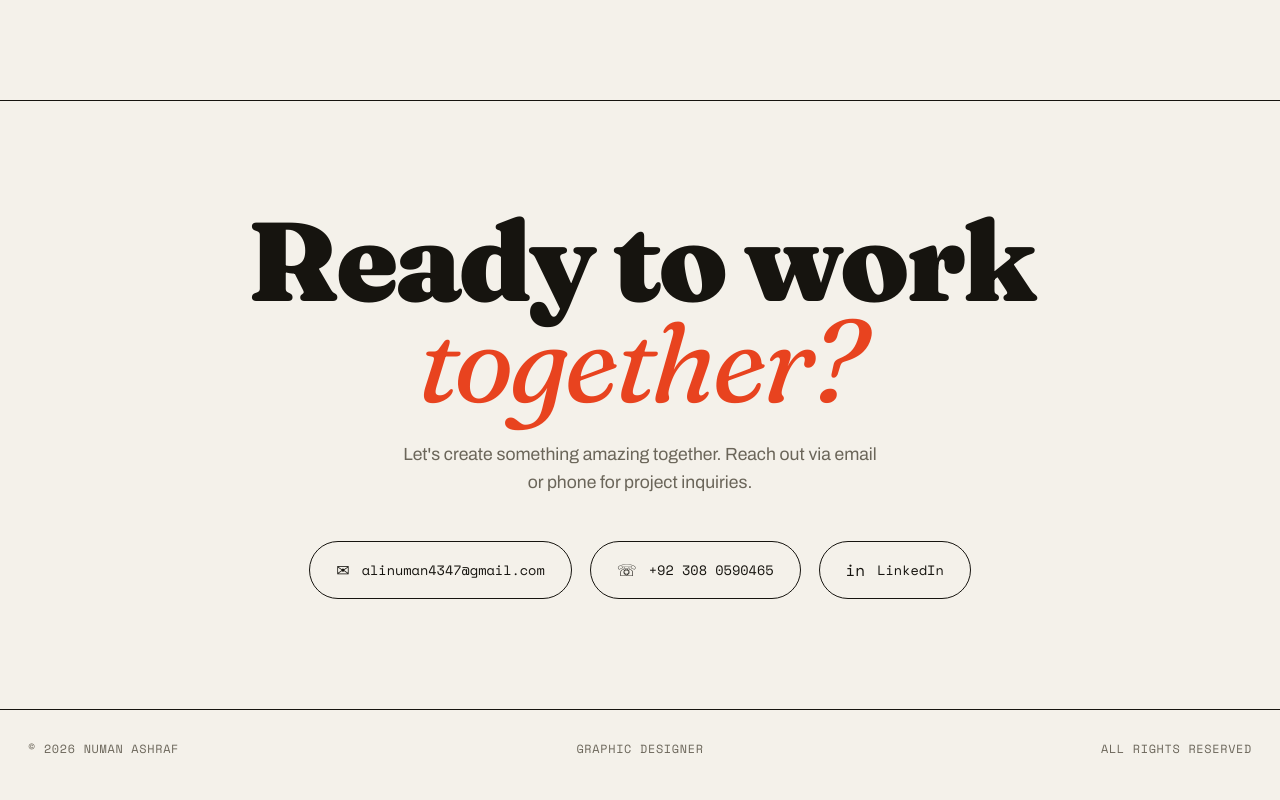
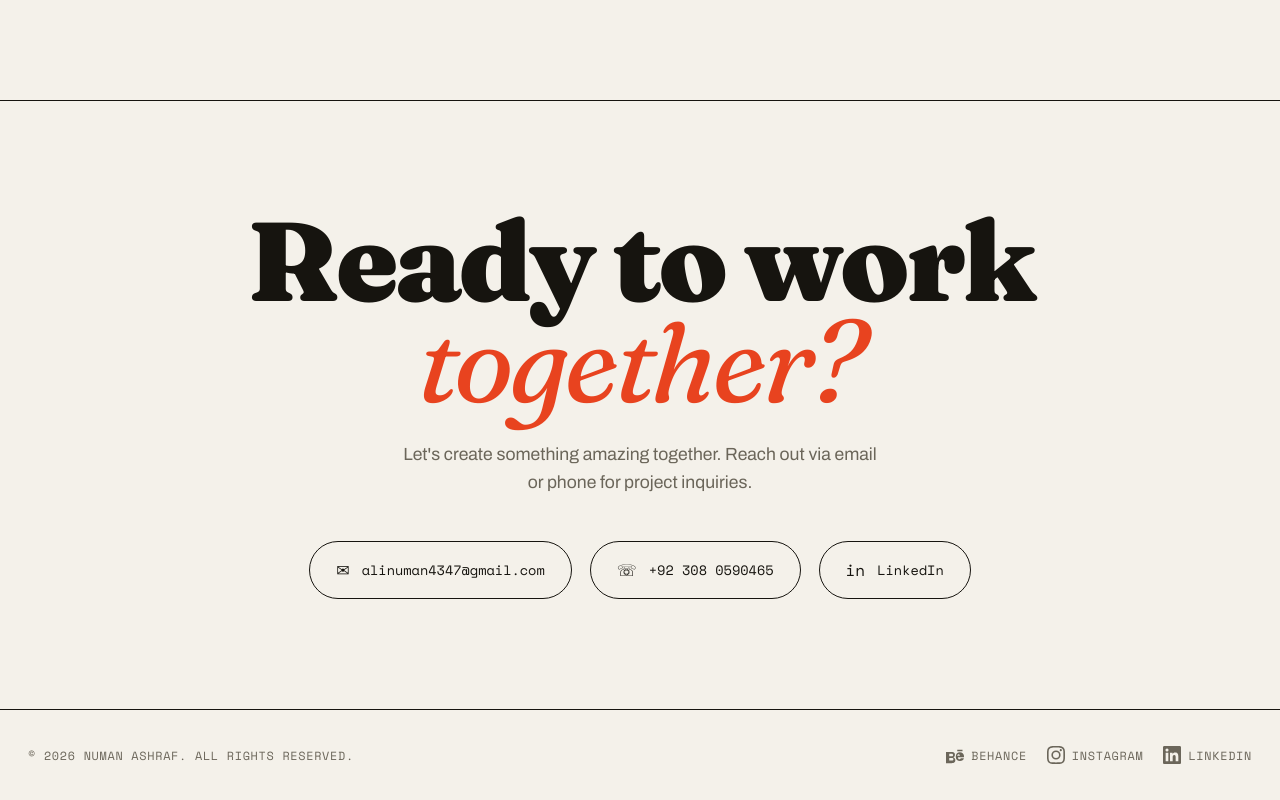
Before and after one commit to alinuman4347-svg/portfolio-site, a React (Vite) app: page / in a window 1280 px wide. Shown: the part 4879-5679 px from the top of the page. Built offline with nearby package versions, Linux system fonts and the light colour scheme.

Commit message:
Update footer with Behance, Instagram, LinkedIn social icons and 2026 copyright

```diff
--- a/src/components/Footer.jsx
+++ b/src/components/Footer.jsx
@@ -2,9 +2,27 @@ export default function Footer() {
   return (
     <footer>
       <div className="wrap foot">
-        <span>© 2026 Numan Ashraf</span>
-        <span>Graphic Designer</span>
-        <span>All rights reserved</span>
+        <span className="foot-copy">© 2026 Numan Ashraf. All Rights Reserved.</span>
+        <div className="foot-socials">
+          <a href="https://www.behance.net/numanali65" target="_blank" rel="noopener noreferrer" className="foot-social-link" aria-label="Behance">
+            <svg width="18" height="18" viewBox="0 0 24 24" fill="currentColor" aria-hidden="true">
+              <path d="M22 7h-7V5h7v2zm1.726 10c-.442 1.297-2.029 3-5.101 3-3.074 0-5.564-1.729-5.564-5.675 0-3.91 2.325-5.92 5.466-5.92 3.082 0 4.964 1.782 5.375 4.426.078.506.109 1.188.095 2.14H15.97c.13 1.2.247 1.561.495 2.024.247.463.742.765 1.469.765.92 0 1.301-.378 1.726-1.28H23.726zm-5.106-3.88c-.196-1.57-.793-2.18-1.793-2.18-1.009 0-1.73.645-1.952 2.18h3.745zM8.276 8.117C9.454 8.117 10.547 8.5 11.21 9.347c.47.586.704 1.38.704 2.374 0 1.032-.274 1.87-.822 2.514-.272.32-.723.62-1.353.896.869.253 1.54.714 2.01 1.38.476.67.713 1.5.713 2.488 0 1.168-.37 2.11-1.105 2.82-.978.938-2.47 1.181-3.842 1.181H0V8.117h8.276zM4.32 10.84v2.736h3.245c.613 0 1.087-.127 1.42-.38.334-.254.5-.64.5-1.158 0-.521-.166-.914-.496-1.178-.33-.264-.8-.396-1.41-.396H4.32v.376zm0 5.344v3.216h3.517c.677 0 1.19-.154 1.537-.461.348-.307.52-.74.52-1.298 0-.558-.178-.987-.533-1.286-.356-.3-.87-.45-1.543-.45H4.32v.279z"/>
+            </svg>
+            Behance
+          </a>
+          <a href="https://www.instagram.com/numan_ali65/" target="_blank" rel="noopener noreferrer" className="foot-social-link" aria-label="Instagram">
+            <svg width="18" height="18" viewBox="0 0 24 24" fill="currentColor" aria-hidden="true">
+              <path d="M12 2.163c3.204 0 3.584.012 4.85.07 3.252.148 4.771 1.691 4.919 4.919.058 1.265.069 1.645.069 4.849 0 3.205-.012 3.584-.069 4.849-.149 3.225-1.664 4.771-4.919 4.919-1.266.058-1.644.07-4.85.07-3.204 0-3.584-.012-4.849-.07-3.26-.149-4.771-1.699-4.919-4.92-.058-1.265-.07-1.644-.07-4.849 0-3.204.013-3.583.07-4.849.149-3.227 1.664-4.771 4.919-4.919 1.266-.057 1.645-.069 4.849-.069zM12 0C8.741 0 8.333.014 7.053.072 2.695.272.273 2.69.073 7.052.014 8.333 0 8.741 0 12c0 3.259.014 3.668.072 4.948.2 4.358 2.618 6.78 6.98 6.98C8.333 23.986 8.741 24 12 24c3.259 0 3.668-.014 4.948-.072 4.354-.2 6.782-2.618 6.979-6.98.059-1.28.073-1.689.073-4.948 0-3.259-.014-3.667-.072-4.947-.196-4.354-2.617-6.78-6.979-6.98C15.668.014 15.259 0 12 0zm0 5.838a6.162 6.162 0 100 12.324 6.162 6.162 0 000-12.324zM12 16a4 4 0 110-8 4 4 0 010 8zm6.406-11.845a1.44 1.44 0 100 2.881 1.44 1.44 0 000-2.881z"/>
+            </svg>
+            Instagram
+          </a>
+          <a href="https://www.linkedin.com/in/numan-ali65/" target="_blank" rel="noopener noreferrer" className="foot-social-link" aria-label="LinkedIn">
+            <svg width="18" height="18" viewBox="0 0 24 24" fill="currentColor" aria-hidden="true">
+              <path d="M20.447 20.452h-3.554v-5.569c0-1.328-.027-3.037-1.852-3.037-1.853 0-2.136 1.445-2.136 2.939v5.667H9.351V9h3.414v1.561h.046c.477-.9 1.637-1.85 3.37-1.85 3.601 0 4.267 2.37 4.267 5.455v6.286zM5.337 7.433a2.062 2.062 0 01-2.063-2.065 2.064 2.064 0 112.063 2.065zm1.782 13.019H3.555V9h3.564v11.452zM22.225 0H1.771C.792 0 0 .774 0 1.729v20.542C0 23.227.792 24 1.771 24h20.451C23.2 24 24 23.227 24 22.271V1.729C24 .774 23.2 0 22.222 0h.003z"/>
+            </svg>
+            LinkedIn
+          </a>
+        </div>
       </div>
     </footer>
   )
--- a/src/index.css
+++ b/src/index.css
@@ -508,17 +508,43 @@ section { padding: 110px 0; }
 .clink:hover .ci { color: var(--accent); }
 .ci { font-size: 1rem; }
 
-footer { border-top: 1.5px solid var(--line); padding: 30px 0; }
+footer { border-top: 1.5px solid var(--line); padding: 36px 0; }
 .foot {
   display: flex;
   justify-content: space-between;
+  align-items: center;
   flex-wrap: wrap;
-  gap: 12px;
+  gap: 20px;
   font-family: 'Space Mono', monospace;
   font-size: .74rem;
   text-transform: uppercase;
   letter-spacing: .06em;
   color: var(--muted);
+}
+.foot-copy { color: var(--muted); }
+.foot-socials {
+  display: flex;
+  align-items: center;
+  gap: 20px;
+}
+.foot-social-link {
+  display: flex;
+  align-items: center;
+  gap: 7px;
+  color: var(--muted);
+  text-decoration: none;
+  font-family: 'Space Mono', monospace;
+  font-size: .74rem;
+  text-transform: uppercase;
+  letter-spacing: .06em;
+  transition: color .2s ease, transform .2s ease;
+}
+.foot-social-link svg { transition: transform .2s ease; flex-shrink: 0; }
+.foot-social-link:hover { color: var(--accent); }
+.foot-social-link:hover svg { transform: translateY(-2px); }
+@media (max-width: 600px) {
+  .foot { flex-direction: column; align-items: flex-start; gap: 16px; }
+  .foot-socials { flex-wrap: wrap; gap: 16px; }
 }
 
 /* reveal */
```
